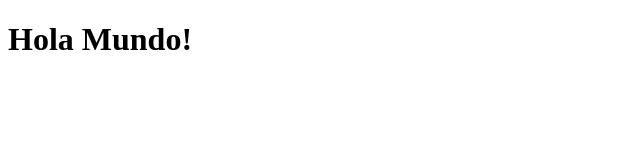
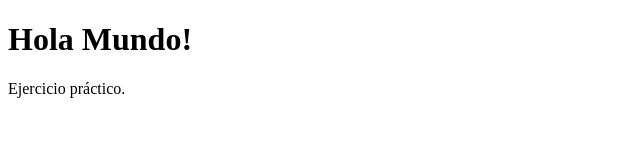
Before and after one commit to Jimena674/hello-git, a plain HTML site: page index.html in a window 1280 px wide. Shown: the whole page, without its empty margins (0-640 px from the left). Drawn offline with Linux system fonts and the light colour scheme.

Commit message:
Se crear el primer párrafo.

```diff
--- a/index.html
+++ b/index.html
@@ -7,5 +7,6 @@
 </head>
 <body>
     <h1>Hola Mundo!</h1>
+    <p>Ejercicio práctico.</p>
 </body>
 </html>
```
